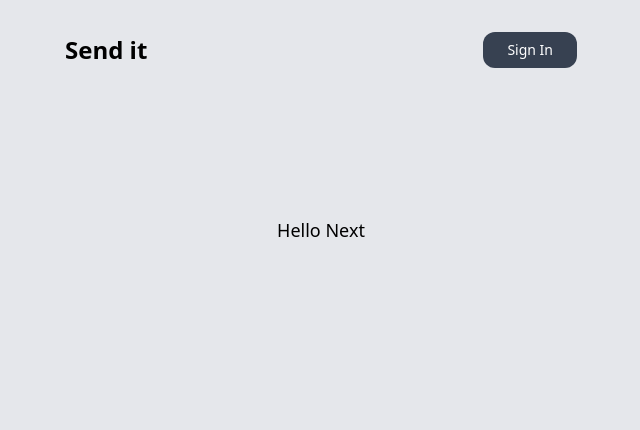
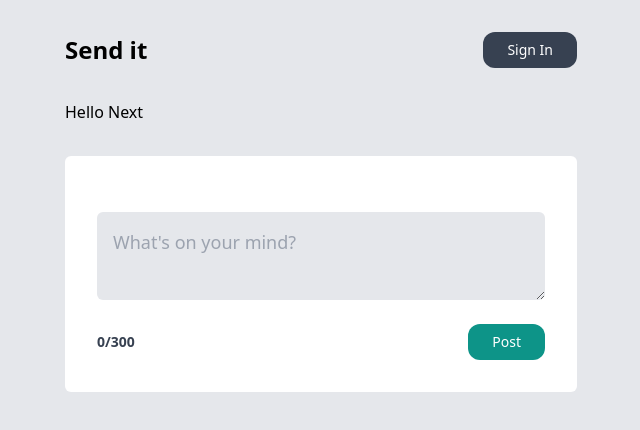
Before and after one commit to PabloJL/post-it, a Next.js app: page / in a window 1280 px wide. Shown: the top 430 px of the page, without its empty margins (319-959 px from the left). Built offline with nearby package versions, Linux system fonts and the light colour scheme; no server answers.

Commit message:
Create a post section started

```diff
--- /dev/null
+++ b/app/auth/Logged.tsx
@@ -0,0 +1,32 @@
+"use client";
+import Image, { StaticImageData } from "next/image";
+import { signOut } from "next-auth/react";
+import Link from "next/link";
+
+type User = {
+  image: string;
+};
+
+function Logged({ image }: User) {
+  return (
+    <li className=" flex gap-8 items-center">
+      <button
+        onClick={() => signOut()}
+        className=" bg-gray-700 text-white text-sm px-6 py-2 rounded-md"
+      >
+        Sign Out
+      </button>
+      <Link href={"/"}>
+        <Image
+          width={64}
+          height={64}
+          src={image}
+          alt="profile picture"
+          priority
+        />
+      </Link>
+    </li>
+  );
+}
+
+export default Logged;
--- a/app/auth/Nav.tsx
+++ b/app/auth/Nav.tsx
@@ -2,10 +2,11 @@ import Link from "next/link";
 import Login from "./Login";
 import { getServerSession } from "next-auth";
 import { authOptions } from "../../pages/api/auth/[...nextauth]";
+import Logged from "./Logged";
 
 export default async function Nav() {
   const session = await getServerSession(authOptions);
-  console.log(session);
+
   return (
     <nav className=" flex justify-between items-center py-8">
       <Link href={"/"}>
@@ -13,7 +14,7 @@ export default async function Nav() {
       </Link>
       <ul className=" flex items-center gap-6">
         {!session?.user && <Login />}
-        {session?.user && <h1>{session.user.name} </h1>}
+        {session?.user && <Logged image={session.user?.image || ""} />}
       </ul>
     </nav>
   );
--- /dev/null
+++ b/app/auth/QueryWrapper.tsx
@@ -0,0 +1,15 @@
+"use client";
+import { QueryClient, QueryClientProvider } from "@tanstack/react-query";
+import { ReactNode } from "react";
+
+interface Props {
+  children?: ReactNode;
+}
+
+const queryClient = new QueryClient();
+
+const queryWrapper = ({ children }: Props) => (
+  <QueryClientProvider client={queryClient}>{children}</QueryClientProvider>
+);
+
+export default queryWrapper;
--- /dev/null
+++ b/app/components/AddPost.tsx
@@ -0,0 +1,44 @@
+"use client";
+import { useState } from "react";
+import { useMutation, useQueryClient } from "@tanstack/react-query";
+import axios from "axios";
+
+function AddPost() {
+  const [title, setTitle] = useState("");
+  const [isDisabled, setIsDisabled] = useState(false);
+
+  //   Create a post
+  const { mutate } = useMutation(
+    async (title) => await axios.post("/api/post/addPost", { title })
+  );
+
+  return (
+    <form className=" bg-white my-8 p-8 rounded-md">
+      <div className=" flex flex-col my-4">
+        <textarea
+          name="title"
+          value={title}
+          onChange={(e) => setTitle(e.target.value)}
+          placeholder="What's on your mind?"
+          className=" p-4 text-lg rounded-md my-2 bg-gray-200 "
+        ></textarea>
+      </div>
+      <div className="flex items-center justify-between gap-2">
+        <p
+          className={` font-bold text-sm ${
+            title.length > 300 ? "text-red-700" : "text-gray-700"
+          } `}
+        >{`${title.length}/300`}</p>
+        <button
+          disabled={isDisabled}
+          type="submit"
+          className="text-sm bg-teal-600 text-white py-2 px-6 rounded-xl disabled:opacity-25"
+        >
+          Post
+        </button>
+      </div>
+    </form>
+  );
+}
+
+export default AddPost;
--- a/app/layout.tsx
+++ b/app/layout.tsx
@@ -2,6 +2,7 @@ import type { Metadata } from "next";
 import { Inter, Roboto } from "next/font/google";
 import "./globals.css";
 import Nav from "./auth/Nav";
+import QueryWrapper from "./auth/QueryWrapper";
 
 const inter = Inter({ subsets: ["latin"] });
 
@@ -24,8 +25,10 @@ export default function RootLayout({
   return (
     <html lang="en">
       <body className={`mx-4 md:mx-48 xl:mx-96 ${roboto.variable} bg-gray-200`}>
-        <Nav />
-        {children}
+        <QueryWrapper>
+          <Nav />
+          {children}
+        </QueryWrapper>
       </body>
     </html>
   );
--- a/app/page.tsx
+++ b/app/page.tsx
@@ -1,9 +1,12 @@
+"use client";
 import Image from "next/image";
+import AddPost from "./components/AddPost";
 
 export default function Home() {
   return (
-    <main className="flex min-h-screen flex-col items-center justify-between p-24">
-      <h1 className=" text-lg py-5">Hello Next</h1>
+    <main>
+      <h1>Hello Next</h1>
+      <AddPost />
     </main>
   );
 }
--- a/next.config.mjs
+++ b/next.config.mjs
@@ -1,4 +1,8 @@
 /** @type {import('next').NextConfig} */
-const nextConfig = {};
+const nextConfig = {
+  images: {
+    domains: ["lh3.googleusercontent.com", "avatars.githubusercontent.com"],
+  },
+};
 
 export default nextConfig;
--- a/package.json
+++ b/package.json
@@ -11,6 +11,8 @@
   "dependencies": {
     "@auth/prisma-adapter": "^1.4.0",
     "@prisma/client": "^5.10.0",
+    "@tanstack/react-query": "^5.22.2",
+    "axios": "^1.6.7",
     "next": "14.1.0",
     "next-auth": "^4.24.6",
     "react": "^18",
--- a/pages/api/auth/[...nextauth].js
+++ b/pages/api/auth/[...nextauth].js
@@ -1,9 +1,8 @@
 import NextAuth from "next-auth";
 import GoogleProvider from "next-auth/providers/google";
 import { PrismaAdapter } from "@auth/prisma-adapter";
-import { PrismaClient } from "@prisma/client";
+import prisma from "../../../prisma/client";
 
-const prisma = new PrismaClient();
 const adapter = PrismaAdapter(prisma);
 
 export const authOptions = {
--- /dev/null
+++ b/pages/api/auth/posts/addPost.tsx
@@ -0,0 +1,12 @@
+import type { NextApiRequest, NextApiResponse } from "next";
+
+type Data = {
+  name: string;
+};
+
+export default function handler(
+  req: NextApiRequest,
+  res: NextApiResponse<Data>
+) {
+  res.status(200).json({ name: "John Doe" });
+}
```
Also changed, not shown: 1 other file (tests, documents, lock files or other folders).
